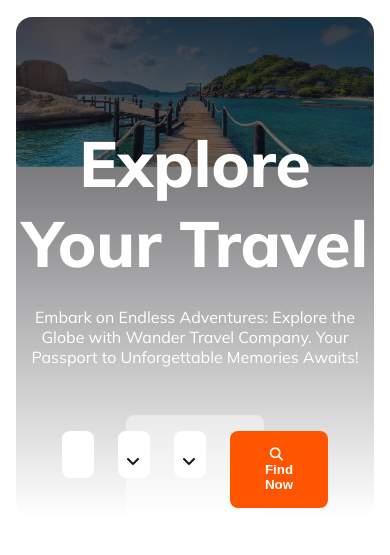
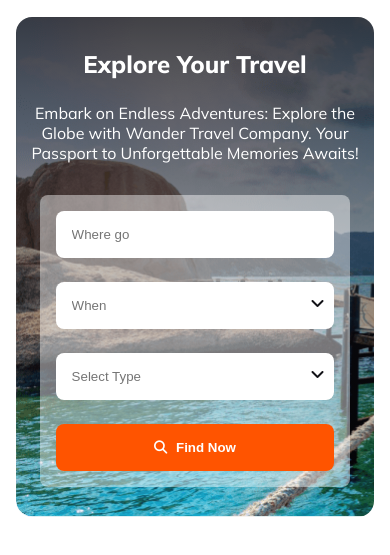
Before and after one commit to shahin-hossain-dev/wander-travel-2, a plain HTML site: page index.html in a window 390 px wide. Shown: the part 75-630 px from the top of the page. Drawn offline with Linux system fonts and the light colour scheme.

Commit message:
banner responsive finished

```diff
--- a/styles/style.css
+++ b/styles/style.css
@@ -81,7 +81,6 @@ nav {
     background-repeat: no-repeat;
     height: 500px;
     border-radius: 16px;
-
     padding: 106px 0;
 }
 
@@ -116,7 +115,6 @@ nav {
 .location-search div {
     position: relative;
 }
-
 
 .location-search input {
     padding: 16px;
@@ -162,4 +160,25 @@ nav {
         font-size: 24px;
     }
 
+    /* banner style */
+    .banner {
+        background-size: cover;
+        padding: 32px 0;
+    }
+
+    .location-search {
+        flex-direction: column;
+        width: calc(100% - 48px);
+
+    }
+
+    .banner-title {
+        font-size: 24px;
+    }
+
+    .banner-description {
+        color: #ffffff;
+        margin-bottom: 32px;
+    }
+
 }
```
